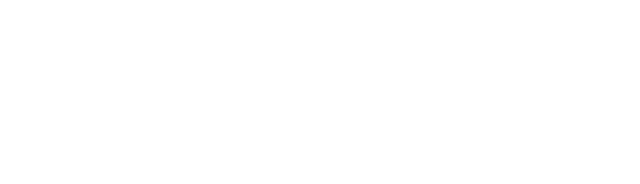
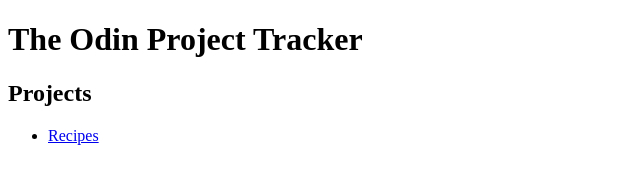
Before and after one commit to ruben-vl/top, a plain HTML site: page index.html in a window 1280 px wide. Shown: the whole page, without its empty margins (0-640 px from the left). Drawn offline with Linux system fonts and the light colour scheme.

Commit message:
Add link to recipes project on homepage

```diff
--- a/index.html
+++ b/index.html
@@ -6,6 +6,10 @@
     <title>Document</title>
 </head>
 <body>
-
+    <h1>The Odin Project Tracker</h1>
+    <h2>Projects</h2>
+    <ul>
+        <li><a href="odin-recipes/index.html">Recipes</a></li>
+    </ul>
 </body>
 </html>
```
